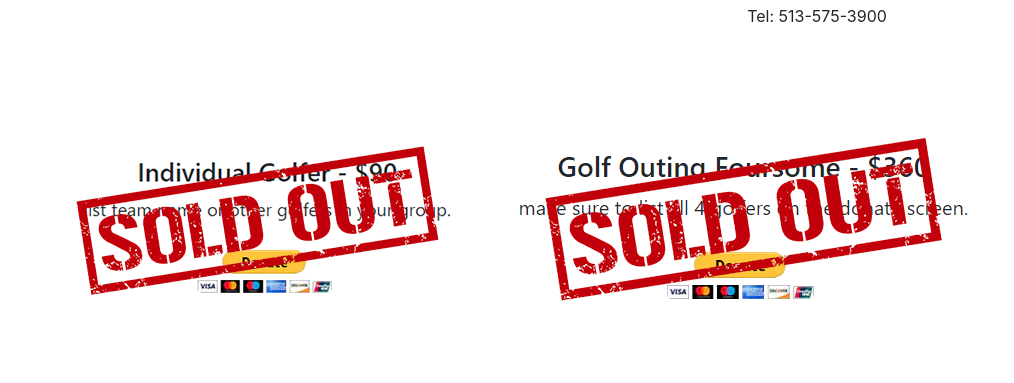
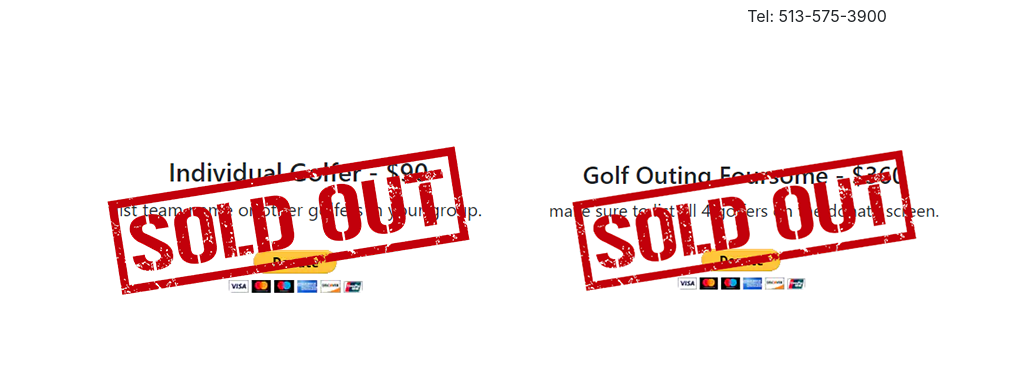
Before and after one commit to khepf/nef, a React (Create React App) app: page /golf in a window 1280 px wide. Shown: the part 800-1183 px from the top of the page, without its empty margins (143-1157 px from the left). Built offline with nearby package versions, Linux system fonts and the light colour scheme.

Commit message:
even smaller 2222 golf image

```diff
--- a/src/components/GolfSections.js
+++ b/src/components/GolfSections.js
@@ -3,7 +3,7 @@ import React, { Component, Fragment } from 'react';
 import golf1 from '../img/golf1.jpg';
 import golf3 from '../img/hickoryWoods.jpg';
 import golf11 from '../img/golf11.png';
-import golf222 from '../img/golf222.png';
+import golf2222 from '../img/golf2222.png';
 
 import homeSection2pic from '../img/homeSection2pic.jpg';
 import golfPDF from '../img/2021golf.pdf';
@@ -51,8 +51,8 @@ class GolfSections extends Component {
             <p class="lead">list team name or other golfers in your group.</p>
             <form align="center" action="https://www.paypal.com/cgi-bin/webscr" method="post" target="_top"><input name="cmd" type="hidden" value="_s-xclick" /> <input name="hosted_button_id" type="hidden" value="Q2LQN5UESDVP4" /> <input alt="PayPal - The safer, easier way to pay online!" border="0" name="submit" src="https://www.paypalobjects.com/en_US/i/btn/btn_donateCC_LG.gif" type="image" /> <img alt="" border="0" height="1" src="https://www.paypalobjects.com/en_US/i/scr/pixel.gif" width="1" /></form> */}
           </div>
-          <div className="GolfSection2-2">
-          <img src={golf222} alt="" />
+          <div className="GolfSection2-2" >
+          <img src={golf2222} alt="" />
           {/* <h3>Golf Outing Foursome - $360</h3>
           <p className="lead">make sure to list all 4 golfers on the donate screen.</p>
           <form align="center" action="https://www.paypal.com/cgi-bin/webscr" method="post" target="_top"><input name="cmd" type="hidden" value="_s-xclick" /> <input name="hosted_button_id" type="hidden" value="TQGQSZ3VKGLCC" /> <input alt="PayPal - The safer, easier way to pay online!" border="0" name="submit" src="https://www.paypalobjects.com/en_US/i/btn/btn_donateCC_LG.gif" type="image" /> <img alt="" border="0" height="1" src="https://www.paypalobjects.com/en_US/i/scr/pixel.gif" width="1" /></form> */}
```
Also changed, not shown: src/img/golf2222.png (added).
